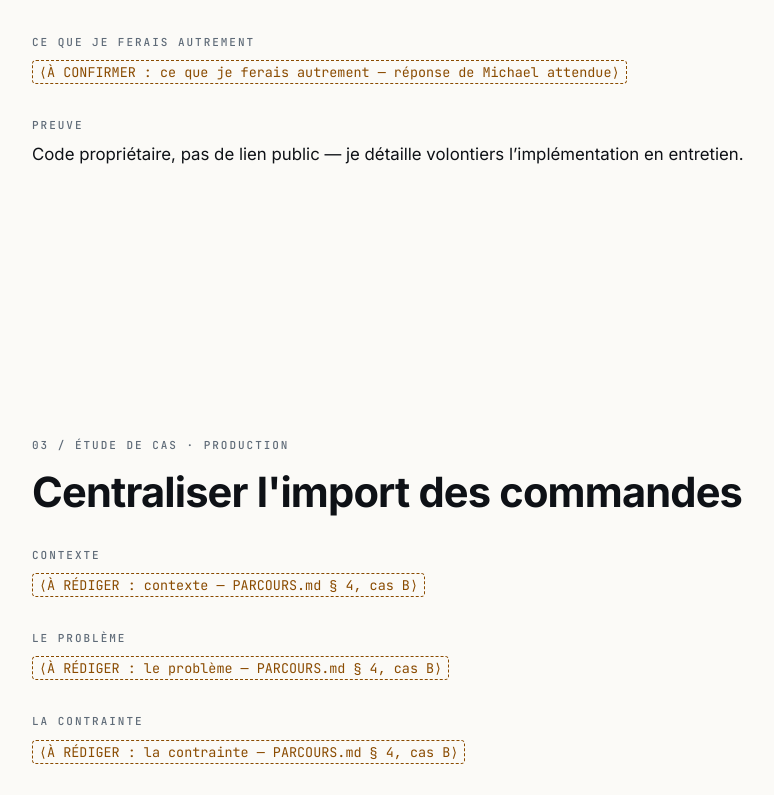
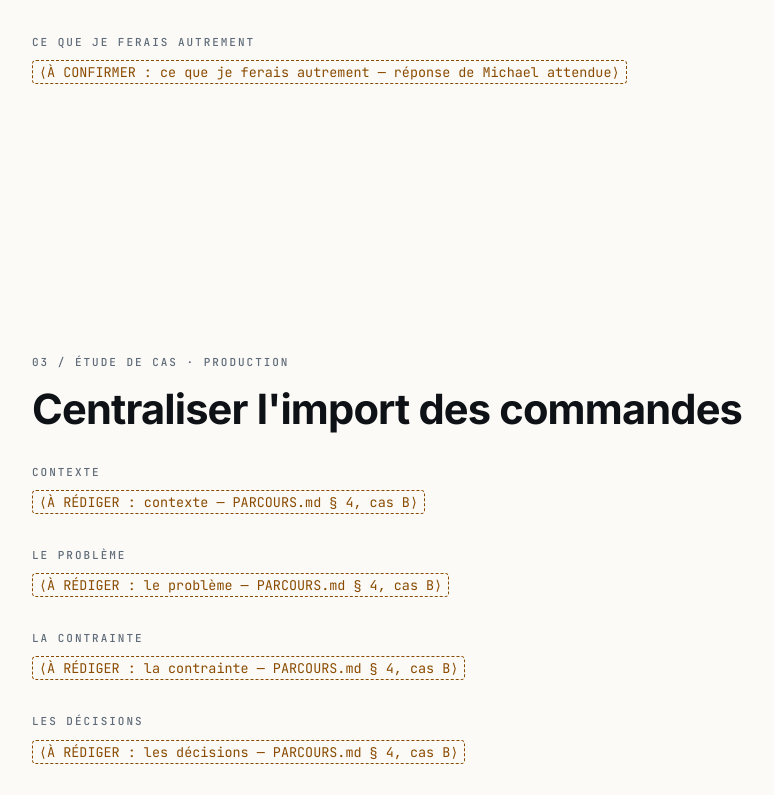
Before and after one commit to michael-mas/Order-Hub, a Next.js app: page / in a window 1280 px wide. Shown: the part 2744-3539 px from the top of the page, without its empty margins (112-886 px from the left). Built offline with nearby package versions, Linux system fonts and the light colour scheme.

Commit message:
fix(content): drop proof block and proprietary-code mentions for employer work

```diff
--- a/src/app/page.tsx
+++ b/src/app/page.tsx
@@ -33,6 +33,7 @@ export default function HomePage() {
             fallbackTitle="Reprendre un périmètre plugins sans passation"
             act="flow"
             source="réponse de Michael attendue"
+            proofExpected={false}
           />
           <CaseStudy
             id="cas-commandes"
@@ -41,6 +42,7 @@ export default function HomePage() {
             fallbackTitle="Centraliser l'import des commandes"
             act="flow"
             source="PARCOURS.md § 4, cas B"
+            proofExpected={false}
           />
           <CaseStudy
             id="cas-system-alive"
@@ -49,6 +51,7 @@ export default function HomePage() {
             fallbackTitle="System://Alive"
             act="structure"
             source="chiffres à revérifier dans l'historique git du dépôt source"
+            proofExpected
           />
         </div>
         <Experience />
--- a/src/components/sections/CaseStudy.tsx
+++ b/src/components/sections/CaseStudy.tsx
@@ -11,6 +11,8 @@ interface CaseStudyProps {
   study?: CaseStudyData | undefined
   fallbackTitle: string
   source: string
+  /** Only projects Michael can show publicly get a proof block. */
+  proofExpected: boolean
 }
 
 function Block({ title, children }: { title: string; children: React.ReactNode }) {
@@ -22,7 +24,16 @@ function Block({ title, children }: { title: string; children: React.ReactNode }
   )
 }
 
-export function CaseStudy({ id, index, label, act, study, fallbackTitle, source }: CaseStudyProps) {
+export function CaseStudy({
+  id,
+  index,
+  label,
+  act,
+  study,
+  fallbackTitle,
+  source,
+  proofExpected,
+}: CaseStudyProps) {
   const text = (value: string | null | undefined, what: string) =>
     value ?? <Pending kind={study ? 'confirm' : 'write'}>{`${what} — ${source}`}</Pending>
 
@@ -53,7 +64,7 @@ export function CaseStudy({ id, index, label, act, study, fallbackTitle, source
         <Block title="Ce que je ferais autrement">
           {text(study?.differently, 'ce que je ferais autrement')}
         </Block>
-        <Block title="Preuve">{text(study?.proof, 'preuve')}</Block>
+        {proofExpected && <Block title="Preuve">{text(study?.proof, 'preuve')}</Block>}
       </dl>
     </Section>
   )
--- a/src/content/profile.ts
+++ b/src/content/profile.ts
@@ -45,7 +45,12 @@ export const caseStudySchema = z.object({
   decisions: z.array(decisionSchema).max(4),
   result: z.string().min(1).nullable(),
   differently: z.string().min(1).nullable(),
-  proof: z.string().min(1),
+  /**
+   * Public proof only (a repository, a live page). `null` for employer work:
+   * Michael keeps a deliberate distance from his employer's code (2026-09-25),
+   * so the block is omitted, not marked as missing.
+   */
+  proof: z.string().min(1).nullable(),
 })
 
 export const profileSchema = z.object({
@@ -107,13 +112,13 @@ export const profile = profileSchema.parse({
       name: 'PHP · Symfony',
       group: 'production',
       usage: 'Plugins CMS et services Lengow, de PHP 7 à 8.4 et de Symfony 4 à 7.',
-      proof: 'Production — code propriétaire, détail en entretien',
+      proof: 'En production',
     },
     {
       name: 'React · TypeScript',
       group: 'production',
       usage: 'Front React de la solution qui pilote la configuration des plugins et applications.',
-      proof: 'Production — et le code de ce site',
+      proof: 'En production — et le code de ce site',
     },
     {
       name: 'Intégrations e-commerce',
@@ -126,25 +131,25 @@ export const profile = profileSchema.parse({
       name: 'Tests · PHPUnit · Vitest · Playwright',
       group: 'production',
       usage: 'Unitaires, intégration et bout en bout, exécutés à chaque PR.',
-      proof: 'Production — et la CI de ce site',
+      proof: 'En production — et la CI de ce site',
     },
     {
       name: 'Datadog',
       group: 'production',
       usage: 'Dashboards de monitoring, alertes, exploration de logs pour diagnostiquer.',
-      proof: 'Production — détail en entretien',
+      proof: 'En production',
     },
     {
       name: 'PostgreSQL',
       group: 'production',
       usage: 'Requêtes courantes, lecture et investigation des données de production.',
-      proof: 'Production — détail en entretien',
+      proof: 'En production',
     },
     {
       name: 'Docker',
       group: 'production',
       usage: 'Environnements de développement et de test locaux.',
-      proof: 'Production',
+      proof: 'En production',
     },
     {
       name: 'Three.js · WebGL2 · GLSL',
@@ -191,8 +196,7 @@ export const profile = profileSchema.parse({
       result:
         'Plus d’erreur liée à ces causes racines, et une surveillance pour repérer les nouvelles. L’urgence passée, j’ai remboursé la dette — tests PHPUnit, Vitest et Playwright, exécutés à chaque PR — puis transmis le périmètre au développeur arrivé ensuite, avec la documentation qui manquait à mon arrivée.',
       differently: null,
-      proof:
-        'Code propriétaire, pas de lien public — je détaille volontiers l’implémentation en entretien.',
+      proof: null,
     },
   ],
 } satisfies Profile)
```
Also changed, not shown: 4 other files (tests, documents, lock files or other folders).
